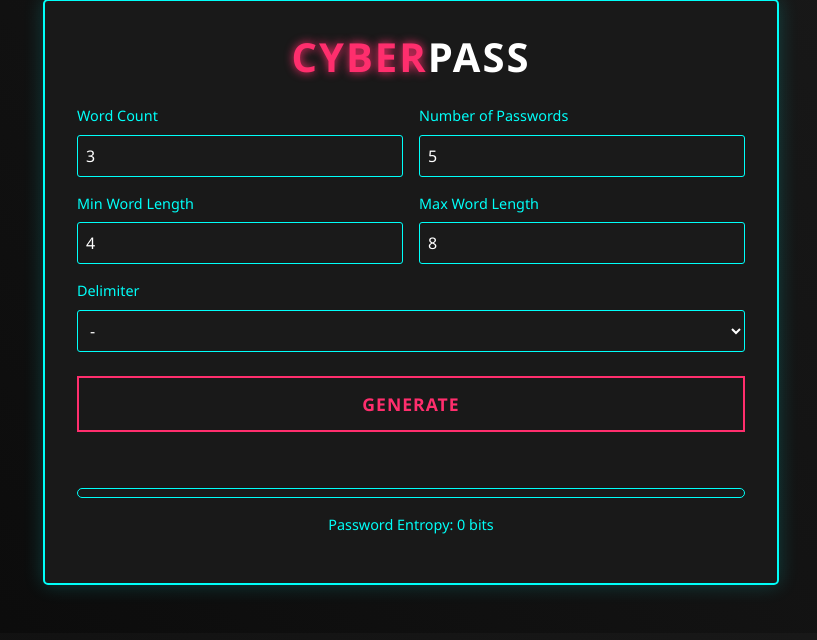
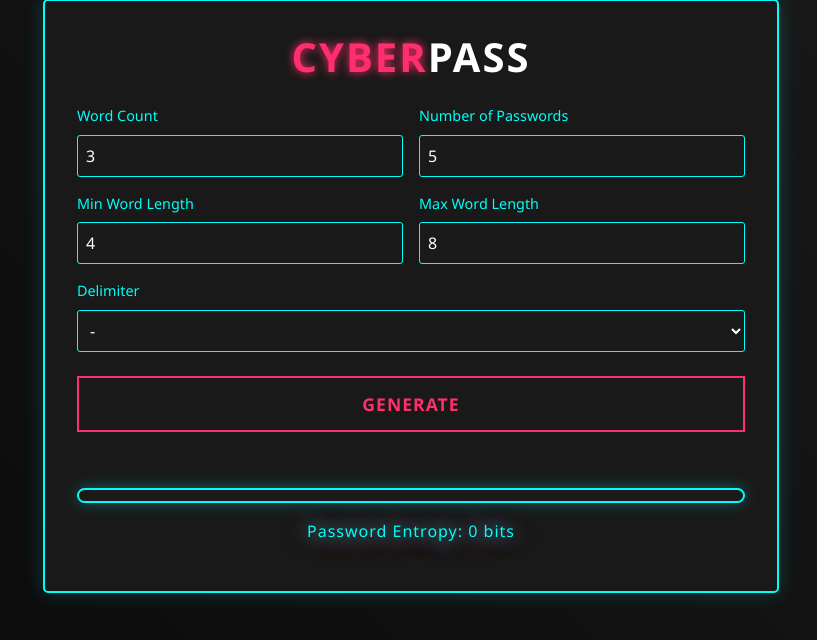
Before and after one commit to johnfkraus/cyber-pass-scrabble, a Flask app: page / in a window 1280 px wide. Shown: the part 49-689 px from the top of the page, without its empty margins (229-1046 px from the left). Run offline with Flask 3, Linux system fonts and the light colour scheme; some libraries are stand-ins or nearby versions.

Commit message:
Agent query: Can you see the animated entropy meter with particle effects when generating passwords? Does it show smooth animations and color transitions based on password strength?
Enhance entropy meter visuals with animated gradient, particle effects, and improved styling.

Screenshot: https://storage.googleapis.com/screenshot-production-us-central1/e6c7ce1f-ce23-40b0-956c-1034d7dd3d73/10bd8672-5aa9-401e-851c-ec6fd6a24aff.jpg

```diff
--- a/static/css/style.css
+++ b/static/css/style.css
@@ -102,25 +102,63 @@
 }
 
 .entropy-meter {
-    height: 10px;
+    height: 15px;
     background: var(--cyber-dark);
-    border: 1px solid var(--neon-blue);
-    border-radius: 5px;
+    border: 2px solid var(--neon-blue);
+    border-radius: 8px;
     overflow: hidden;
     margin-bottom: 1rem;
+    position: relative;
+    box-shadow: 0 0 15px rgba(0, 255, 249, 0.3);
 }
 
 .entropy-bar {
     height: 100%;
     width: 0%;
-    background: linear-gradient(90deg, var(--neon-pink), var(--neon-blue));
-    transition: width 0.5s ease;
+    background: linear-gradient(90deg, var(--neon-pink), var(--neon-purple), var(--neon-blue));
+    background-size: 200% 100%;
+    transition: width 0.8s cubic-bezier(0.4, 0, 0.2, 1);
+    animation: gradientFlow 2s linear infinite;
+    position: relative;
+}
+
+.entropy-bar::after {
+    content: '';
+    position: absolute;
+    top: 0;
+    left: 0;
+    right: 0;
+    bottom: 0;
+    background: linear-gradient(90deg,
+        transparent 0%,
+        rgba(255, 255, 255, 0.2) 50%,
+        transparent 100%
+    );
+    animation: shimmer 1.5s infinite;
 }
 
 .entropy-text {
     color: var(--neon-blue);
-    font-size: 0.9rem;
+    font-size: 1rem;
     text-align: center;
+    text-shadow: 0 0 10px var(--neon-blue);
+    letter-spacing: 1px;
+    animation: pulse 2s infinite;
+}
+
+@keyframes gradientFlow {
+    0% { background-position: 0% 0%; }
+    100% { background-position: 200% 0%; }
+}
+
+@keyframes shimmer {
+    0% { transform: translateX(-100%); }
+    100% { transform: translateX(100%); }
+}
+
+@keyframes pulse {
+    0%, 100% { text-shadow: 0 0 10px var(--neon-blue); }
+    50% { text-shadow: 0 0 20px var(--neon-blue), 0 0 30px var(--neon-pink); }
 }
 
 @keyframes glitch {
--- a/static/js/animations.js
+++ b/static/js/animations.js
@@ -1,3 +1,56 @@
+class ParticleSystem {
+    constructor(container) {
+        this.container = container;
+        this.particles = [];
+        this.init();
+    }
+
+    init() {
+        this.container.style.position = 'relative';
+        this.container.style.overflow = 'hidden';
+    }
+
+    createParticle(x, strength) {
+        const particle = document.createElement('div');
+        particle.style.cssText = `
+            position: absolute;
+            width: 2px;
+            height: 2px;
+            background: ${strength > 80 ? 'var(--neon-blue)' : 'var(--neon-pink)'};
+            border-radius: 50%;
+            pointer-events: none;
+            opacity: 0;
+            left: ${x}px;
+            bottom: 0;
+        `;
+
+        this.container.appendChild(particle);
+        return particle;
+    }
+
+    animate(strength) {
+        const x = Math.random() * this.container.offsetWidth;
+        const particle = this.createParticle(x, strength);
+
+        const animation = particle.animate([
+            { transform: 'translateY(0) scale(1)', opacity: 0.8 },
+            { transform: `translateY(-${50 + Math.random() * 50}px) scale(0)`, opacity: 0 }
+        ], {
+            duration: 1000 + Math.random() * 1000,
+            easing: 'cubic-bezier(0.4, 0, 0.2, 1)'
+        });
+
+        animation.onfinish = () => particle.remove();
+    }
+
+    startEmitting(strength) {
+        const particleCount = Math.floor(strength / 10);
+        for (let i = 0; i < particleCount; i++) {
+            setTimeout(() => this.animate(strength), Math.random() * 1000);
+        }
+    }
+}
+
 function showNotification(message) {
     const notification = document.createElement('div');
     notification.className = 'cyber-notification';
@@ -12,6 +65,8 @@
         padding: 1rem 2rem;
         border-radius: 5px;
         animation: slideIn 0.3s ease-out;
+        z-index: 1000;
+        box-shadow: 0 0 20px var(--neon-blue);
     `;
 
     document.body.appendChild(notification);
@@ -32,7 +87,13 @@
     });
 }
 
+let particleSystem;
+
 document.addEventListener('DOMContentLoaded', () => {
+    // Initialize particle system
+    const entropyMeter = document.querySelector('.entropy-meter');
+    particleSystem = new ParticleSystem(entropyMeter);
+
     // Add glitch effect to cyber-title
     const title = document.querySelector('.cyber-title');
     addGlitchEffect(title);
@@ -47,4 +108,7 @@
             button.style.transform = 'translateY(0)';
         });
     });
+
+    // Expose particleSystem globally for use in password_generator.js
+    window.particleSystem = particleSystem;
 });
--- a/static/js/password_generator.js
+++ b/static/js/password_generator.js
@@ -42,8 +42,38 @@
     updateEntropyMeter(entropy) {
         const maxEntropy = 128;
         const percentage = Math.min((entropy / maxEntropy) * 100, 100);
-        this.entropyValue.textContent = entropy;
+
+        // Animate the entropy value counting up
+        const currentValue = parseInt(this.entropyValue.textContent);
+        const step = Math.ceil(Math.abs(entropy - currentValue) / 20);
+        let value = currentValue;
+
+        const animateValue = () => {
+            if (value < entropy) {
+                value = Math.min(value + step, entropy);
+                this.entropyValue.textContent = value;
+                requestAnimationFrame(animateValue);
+            } else if (value > entropy) {
+                value = Math.max(value - step, entropy);
+                this.entropyValue.textContent = value;
+                requestAnimationFrame(animateValue);
+            }
+        };
+
+        animateValue();
+
+        // Animate the bar width
         this.entropyBar.style.width = `${percentage}%`;
+
+        // Trigger particle effects
+        if (window.particleSystem) {
+            window.particleSystem.startEmitting(percentage);
+        }
+
+        // Update text color based on strength
+        this.entropyValue.style.color = percentage > 80 ? 'var(--neon-blue)' :
+                                      percentage > 60 ? 'var(--neon-purple)' :
+                                      'var(--neon-pink)';
     }
 
     async copyToClipboard(text) {
```
